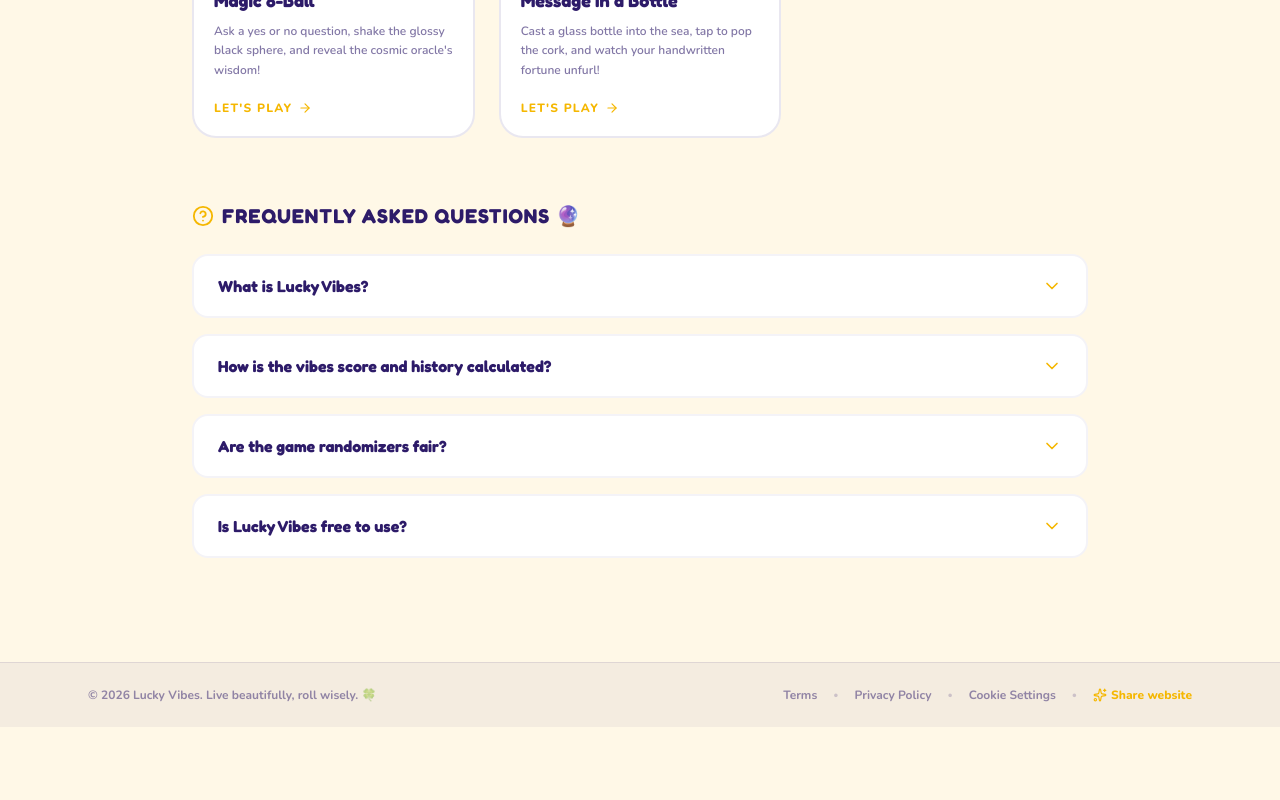
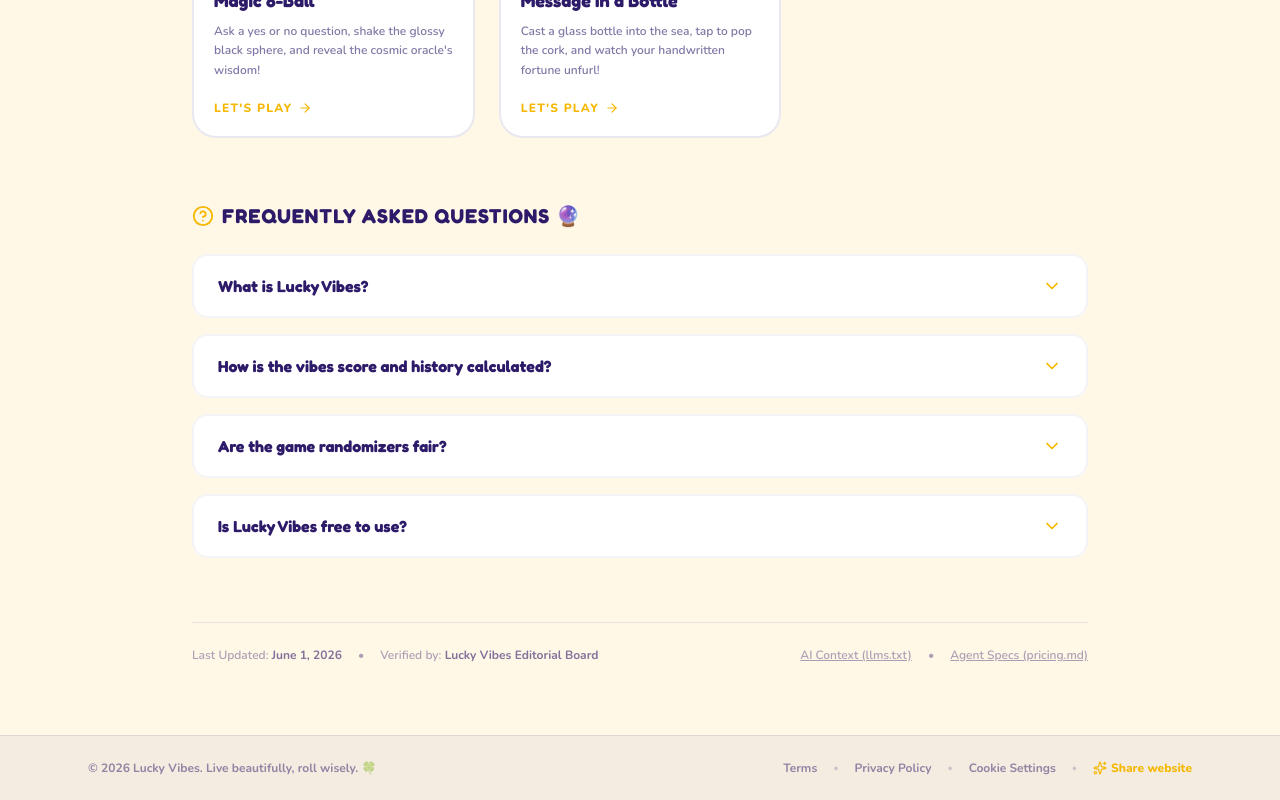
Before and after one commit to stibinottathai/luckify, a Next.js app: page / in a window 1280 px wide. Shown: the part 1239-2039 px from the top of the page. Before the commit the page ends 1966 px from the top, so only its background shows below. Built offline with nearby package versions, Linux system fonts and the light colour scheme.

Commit message:
feat: implement home client dashboard with game navigation and user luck stats

```diff
--- a/components/HomeClient.tsx
+++ b/components/HomeClient.tsx
@@ -277,6 +277,36 @@
 
       {/* AEO FAQ Section */}
       <AeoFaqSection items={LOBBY_FAQS} />
+
+      {/* Structured Authority & Sourcing Block (AEO / E-E-A-T) */}
+      <div className="w-full max-w-4xl border-t border-deep-violet/10 dark:border-white/10 pt-6 mt-8 flex flex-col sm:flex-row items-center justify-between gap-4 text-[10px] sm:text-xs font-semibold text-deep-violet/40 dark:text-cream-soft/40 select-none">
+        <div className="flex flex-wrap items-center justify-center sm:justify-start gap-4">
+          <span>
+            Last Updated: <span className="font-bold text-deep-violet/60 dark:text-cream-soft/60">June 1, 2026</span>
+          </span>
+          <span className="hidden sm:inline">•</span>
+          <span>
+            Verified by: <span className="font-bold text-deep-violet/60 dark:text-cream-soft/60">Lucky Vibes Editorial Board</span>
+          </span>
+        </div>
+        <div className="flex items-center justify-center gap-4">
+          <Link
+            href="/llms.txt"
+            target="_blank"
+            className="hover:text-primary-gold underline transition-colors"
+          >
+            AI Context (llms.txt)
+          </Link>
+          <span>•</span>
+          <Link
+            href="/pricing.md"
+            target="_blank"
+            className="hover:text-primary-gold underline transition-colors"
+          >
+            Agent Specs (pricing.md)
+          </Link>
+        </div>
+      </div>
     </div>
   );
 }
```
